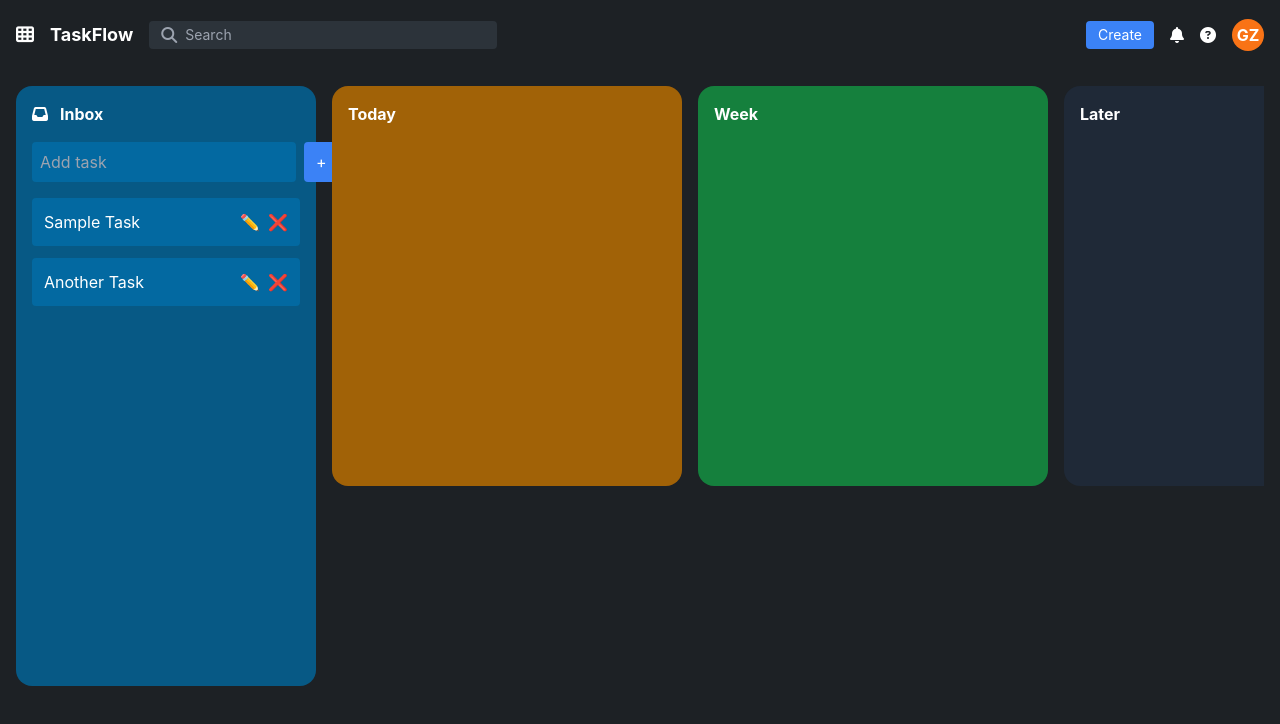
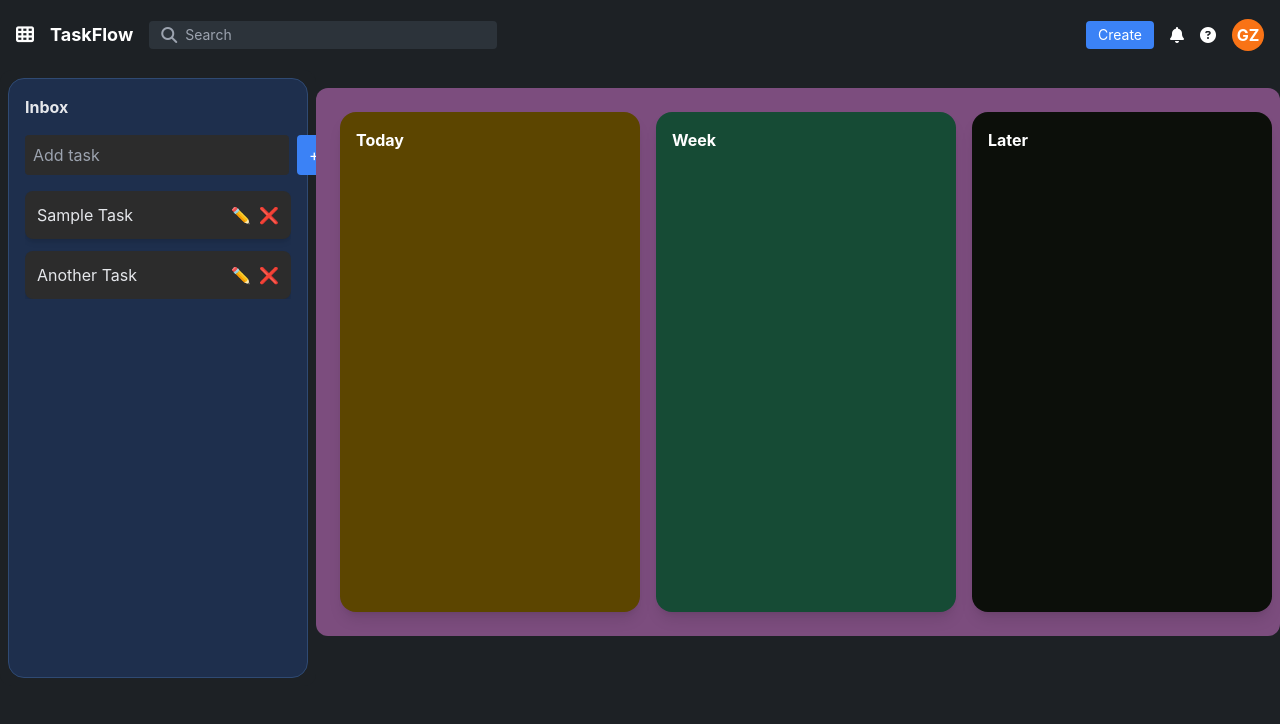
Before and after one commit to gayatrizankar/Kanban-task-manager, a React (Create React App) app: page / in a window 1280 px wide. Shown: the top 724 px of the page. Built offline with nearby package versions, Linux system fonts and the light colour scheme.

Commit message:
Improving color pallete of dashboard and adding nice scrolling effect

```diff
--- a/src/components/DashBoard.jsx
+++ b/src/components/DashBoard.jsx
@@ -1,12 +1,11 @@
 import React, { useState } from "react";
 
 const DashBoard = ({ tasks, setTasks, darkMode }) => {
-
   const [newTask, setNewTask] = useState("");
   const [columns, setColumns] = useState(["today", "week", "later"]);
   const [draggedTask, setDraggedTask] = useState(null);
 
-  // ✅ ADD TASK (UPDATED WITH DETAILS)
+  // ADD TASK
   const addTask = () => {
     if (!newTask.trim()) return;
 
@@ -14,8 +13,6 @@ const DashBoard = ({ tasks, setTasks, darkMode }) => {
       id: Date.now(),
       title: newTask,
       status: "inbox",
-      createdAt: new Date().toLocaleString(), // 🔥 important
-      createdBy: "You", // 🔥 important
     };
 
     setTasks([...tasks, newTaskObj]);
@@ -31,7 +28,6 @@ const DashBoard = ({ tasks, setTasks, darkMode }) => {
   const editTask = (id) => {
     const task = tasks.find((t) => t.id === id);
     const updated = prompt("Edit task:", task.title);
-
     if (!updated) return;
 
     setTasks(
@@ -41,20 +37,15 @@ const DashBoard = ({ tasks, setTasks, darkMode }) => {
     );
   };
 
-  // DRAG START
-  const handleDragStart = (task) => {
-    setDraggedTask(task);
-  };
+  // DRAG
+  const handleDragStart = (task) => setDraggedTask(task);
 
-  // DROP
   const handleDrop = (status) => {
     if (!draggedTask) return;
 
     setTasks(
       tasks.map((t) =>
-        t.id === draggedTask.id
-          ? { ...t, status }
-          : t
+        t.id === draggedTask.id ? { ...t, status } : t
       )
     );
 
@@ -69,42 +60,32 @@ const DashBoard = ({ tasks, setTasks, darkMode }) => {
     setColumns([...columns, name.toLowerCase()]);
   };
 
-  // DELETE COLUMN
+  // DELETE COLUMN (only custom ones)
   const deleteColumn = (colName) => {
+    // prevent deleting default columns
     if (["today", "week", "later"].includes(colName)) return;
 
-    setColumns(columns.filter((c) => c !== colName));
-
+    // move tasks back to inbox before deleting column
     setTasks(
-      tasks.map((task) =>
-        task.status === colName
-          ? { ...task, status: "inbox" }
-          : task
+      tasks.map((t) =>
+        t.status === colName ? { ...t, status: "inbox" } : t
       )
     );
+
+    setColumns(columns.filter((col) => col !== colName));
   };
 
   return (
-    <div
-      className={`min-h-screen w-full flex gap-4 p-4 ${
-        darkMode
-          ? "bg-[#1d2125] text-white"
-          : "bg-gray-100 text-black"
-      }`}
-    >
+    <div className="min-h-screen w-full flex bg-[#1d2125]">
 
-      {/* INBOX */}
+      {/* ================= LEFT (INBOX) ================= */}
+      <div className=" rounded-xl p-2 bg-[#1d2125] h-full">
         <div
           onDragOver={(e) => e.preventDefault()}
           onDrop={() => handleDrop("inbox")}
-        className={`w-[300px] h-[600px] rounded-2xl p-4 flex flex-col ${
-          darkMode ? "bg-sky-800" : "bg-blue-200"
-        }`}
+          className="w-[300px] h-[600px] rounded-2xl p-4 flex flex-col border bg-[#1E2F4D] border-[#2F4A73] text-gray-200"
         >
-        <div className="flex items-center gap-3 mb-4">
-          <i className="fa-solid fa-inbox"></i>
-          <h2 className="font-bold">Inbox</h2>
-        </div>
+          <h2 className="font-bold mb-4">Inbox</h2>
 
           {/* INPUT */}
           <div className="flex gap-2 mb-4">
@@ -112,11 +93,7 @@ const DashBoard = ({ tasks, setTasks, darkMode }) => {
               value={newTask}
               onChange={(e) => setNewTask(e.target.value)}
               placeholder="Add task"
-            className={`flex-1 p-2 rounded outline-none ${
-              darkMode
-                ? "bg-sky-700 text-white"
-                : "bg-white text-black"
-            }`}
+              className="flex-1 p-2 rounded bg-[#2C2C2C] text-white outline-none"
             />
             <button
               onClick={addTask}
@@ -135,11 +112,7 @@ const DashBoard = ({ tasks, setTasks, darkMode }) => {
                   key={task.id}
                   draggable
                   onDragStart={() => handleDragStart(task)}
-                className={`p-3 rounded flex justify-between items-center cursor-grab ${
-                  darkMode
-                    ? "bg-sky-700 text-white"
-                    : "bg-blue-300 text-black"
-                }`}
+                  className="bg-[#2C2C2C] text-gray-200 p-3 rounded-lg shadow-md flex justify-between items-center"
                 >
                   <span>{task.title}</span>
 
@@ -151,48 +124,45 @@ const DashBoard = ({ tasks, setTasks, darkMode }) => {
               ))}
           </div>
         </div>
+      </div>
 
-      {/* BOARD */}
-      <div className="flex-1 flex gap-4 overflow-x-auto">
+      {/* ================= RIGHT (BOARD) ================= */}
+      <div className="flex-1 flex gap-4 p-6 bg-[#7C4D7E] h-full rounded-xl mt-[18px] overflow-x-auto w-full">
 
-        {columns.map((col, index) => {
+        {columns.map((col) => {
+          let bgColor = "bg-[#2C2C2C]";
 
-          let bgColor = "bg-gray-800";
-          let cardColor = "bg-gray-700";
-
-          if (col === "today") {
-            bgColor = darkMode ? "bg-yellow-700" : "bg-yellow-300";
-            cardColor = darkMode ? "bg-yellow-600" : "bg-yellow-200";
-          } else if (col === "week") {
-            bgColor = darkMode ? "bg-green-700" : "bg-green-300";
-            cardColor = darkMode ? "bg-green-600" : "bg-green-200";
-          } else if (col === "later") {
-            bgColor = darkMode ? "bg-gray-800" : "bg-gray-300";
-            cardColor = darkMode ? "bg-gray-700" : "bg-gray-200";
-          }
+          if (col === "today") bgColor = "bg-[#5C4500]";
+          else if (col === "week") bgColor = "bg-[#164B35]";
+          else if (col === "later") bgColor = "bg-[#0C0F0A]";
 
           return (
             <div
               key={col}
               onDragOver={(e) => e.preventDefault()}
               onDrop={() => handleDrop(col)}
-              className={`min-w-[350px] h-[400px] ${bgColor} rounded-2xl p-4 hover:scale-[1.02] transition`}
+              className={`min-w-[300px] h-[500px] ${bgColor} rounded-2xl p-4 shadow-lg
+              transform hover:scale-105 hover:-translate-y-1 transition-all duration-300`}
             >
               {/* HEADER */}
               <div className="flex justify-between items-center mb-4">
-                <h3 className="font-bold capitalize">{col}</h3>
+                <h3 className="font-bold capitalize text-white">
+                  {col}
+                </h3>
 
+                {/* ❌ DELETE BUTTON (only for custom columns) */}
                 {!["today", "week", "later"].includes(col) && (
                   <button
                     onClick={() => deleteColumn(col)}
-                    className="text-red-400"
+                    className="text-red-400 hover:text-red-600"
                   >
                     ❌
                   </button>
                 )}
               </div>
 
-              {/* TASKS */}
+              {/* TASKS (SCROLL ONLY HERE) */}
+              <div className="flex flex-col gap-2 overflow-y-auto max-h-[400px] pr-1">
                 {tasks
                   .filter((t) => t.status === col)
                   .map((task) => (
@@ -200,11 +170,12 @@ const DashBoard = ({ tasks, setTasks, darkMode }) => {
                       key={task.id}
                       draggable
                       onDragStart={() => handleDragStart(task)}
-                    className={`${cardColor} p-3 rounded mb-2 cursor-grab`}
+                      className="bg-[#2C2C2C] text-gray-200 p-3 rounded-lg shadow-md cursor-grab"
                     >
                       {task.title}
                     </div>
                   ))}
+              </div>
             </div>
           );
         })}
@@ -218,7 +189,6 @@ const DashBoard = ({ tasks, setTasks, darkMode }) => {
             + Add Column
           </button>
         </div>
-
       </div>
     </div>
   );
--- a/src/index.css
+++ b/src/index.css
@@ -11,3 +11,22 @@ code {
   font-family: source-code-pro, Menlo, Monaco, Consolas, 'Courier New',
     monospace;
 }
+
+/* Modern Scrollbar */
+::-webkit-scrollbar {
+  width: 8px;
+  height: 8px;
+}
+
+::-webkit-scrollbar-track {
+  background: #1d2125;
+}
+
+::-webkit-scrollbar-thumb {
+  background: #4b5563;
+  border-radius: 10px;
+}
+
+::-webkit-scrollbar-thumb:hover {
+  background: #6b7280;
+}
```
Lines whose indentation alone changed are shown as unchanged.
